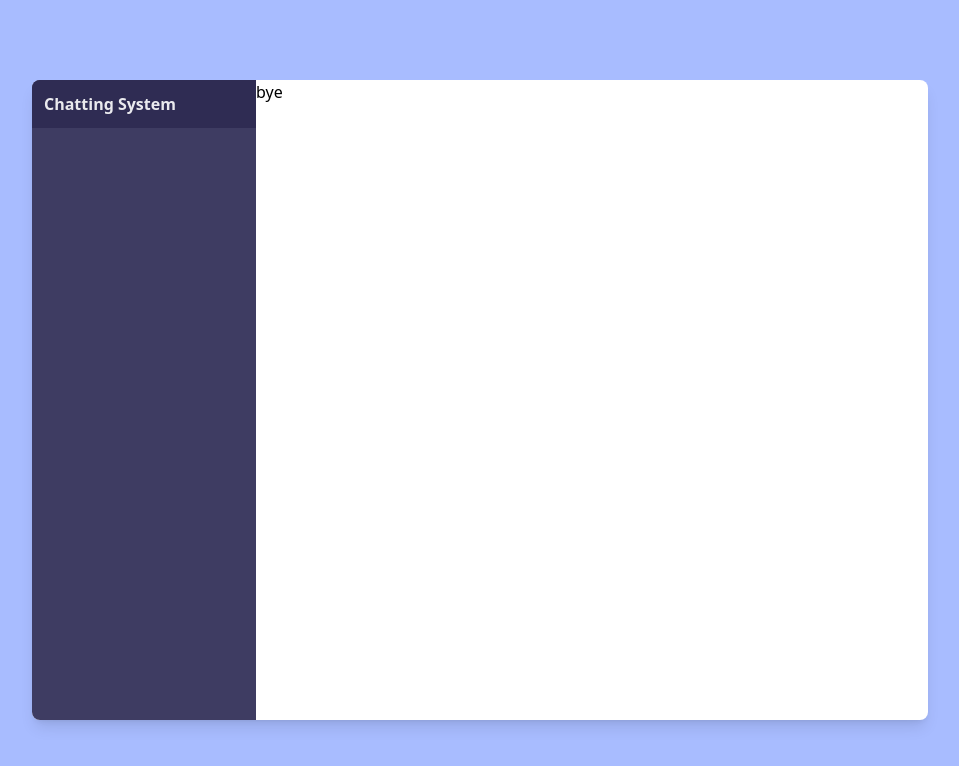
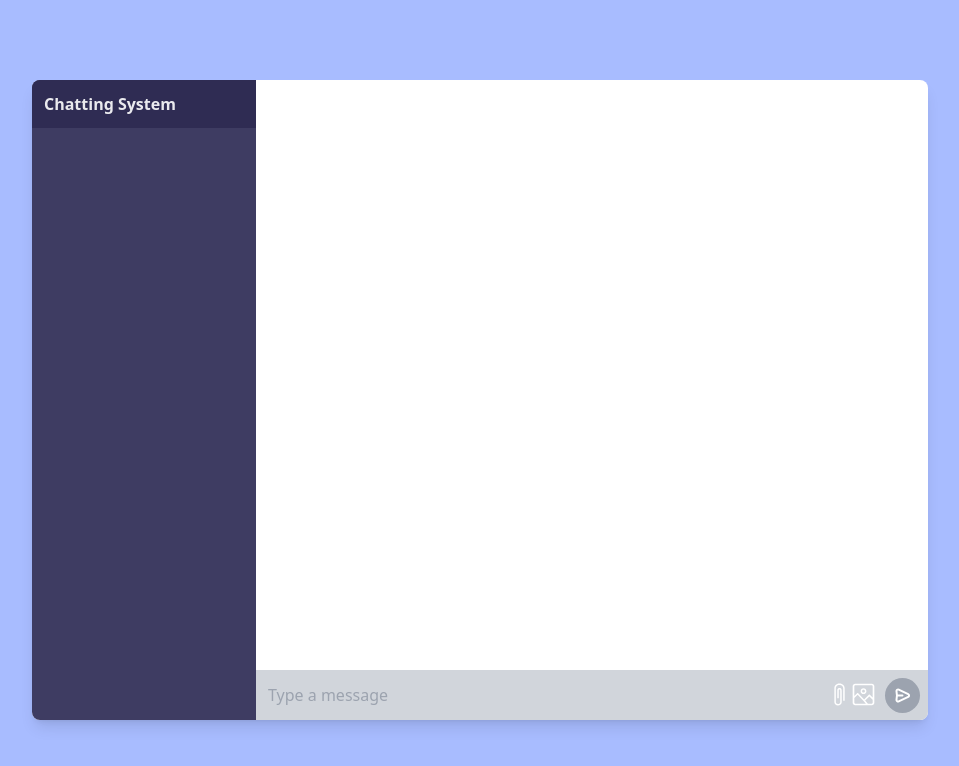
Before and after one commit to Shikharmall/chattingSystemReact, a React (Vite) app: page / in a window 1280 px wide. Shown: the top 766 px of the page, without its empty margins (160-1119 px from the left). Built offline with nearby package versions, Linux system fonts and the light colour scheme.

Commit message:
added sidebar and chatting typing input

```diff
--- /dev/null
+++ b/src/components/ChattingTyping.jsx
@@ -0,0 +1,69 @@
+import React from "react";
+
+export default function ChattingTyping() {
+  return (
+    <div className="w-3/4 h-full relative">
+      <div className="absolute bottom-0 left-0 w-full  border-none outline-none focus:ring-none focus:outline-none ">
+        <div className="relative h-[50px]">
+          <input
+            placeholder="Type a message"
+            className="bg-gray-300 w-full h-full p-3 rounded-br-lg pr-14"
+            style={{outline: 'none'}}
+          />
+          <svg
+            width=" 25px"
+            height="25px"
+            className="absolute right-16 top-0 m-3 cursor-pointer"
+            viewBox="0 0 17 17"
+            version="1.1"
+            xmlns="http://www.w3.org/2000/svg"
+            xmlns:xlink="http://www.w3.org/1999/xlink"
+          >
+            <path
+              d="M12.021 4.234v8.498h-1v-8.498c0-1.091-0.799-2.266-2.554-2.266-1.941 0-2.459 1.424-2.459 2.266v8.121h0.007v1.457c0 0.62 0.693 1.206 1.426 1.206 0.844 0 1.567-0.683 1.567-1.241v-0.27h-0.003l0.008-7.617c0-0.874-0.247-0.874-0.466-0.874-0.369 0-0.547 0.035-0.547 0.823v5.146h-1v-5.146c0-0.451 0-1.823 1.547-1.823 0.669 0 1.466 0.325 1.466 1.875l-0.007 6.43h0.002v1.457c0 1.173-1.224 2.241-2.567 2.241-1.292 0-2.426-1.031-2.426-2.206v-0.074h-0.007v-9.505c0-1.573 1.082-3.266 3.459-3.266 2.333 0.001 3.554 1.643 3.554 3.266z"
+              fill="#fff"
+            />
+          </svg>
+          <svg
+            width=" 25px"
+            height="25px"
+            viewBox="0 0 15 15"
+            fill="none"
+            className="absolute right-10 top-0 m-3 cursor-pointer"
+            xmlns="http://www.w3.org/2000/svg"
+          >
+            <path
+              fill-rule="evenodd"
+              clip-rule="evenodd"
+              d="M2.5 1H12.5C13.3284 1 14 1.67157 14 2.5V12.5C14 13.3284 13.3284 14 12.5 14H2.5C1.67157 14 1 13.3284 1 12.5V2.5C1 1.67157 1.67157 1 2.5 1ZM2.5 2C2.22386 2 2 2.22386 2 2.5V8.3636L3.6818 6.6818C3.76809 6.59551 3.88572 6.54797 4.00774 6.55007C4.12975 6.55216 4.24568 6.60372 4.32895 6.69293L7.87355 10.4901L10.6818 7.6818C10.8575 7.50607 11.1425 7.50607 11.3182 7.6818L13 9.3636V2.5C13 2.22386 12.7761 2 12.5 2H2.5ZM2 12.5V9.6364L3.98887 7.64753L7.5311 11.4421L8.94113 13H2.5C2.22386 13 2 12.7761 2 12.5ZM12.5 13H10.155L8.48336 11.153L11 8.6364L13 10.6364V12.5C13 12.7761 12.7761 13 12.5 13ZM6.64922 5.5C6.64922 5.03013 7.03013 4.64922 7.5 4.64922C7.96987 4.64922 8.35078 5.03013 8.35078 5.5C8.35078 5.96987 7.96987 6.35078 7.5 6.35078C7.03013 6.35078 6.64922 5.96987 6.64922 5.5ZM7.5 3.74922C6.53307 3.74922 5.74922 4.53307 5.74922 5.5C5.74922 6.46693 6.53307 7.25078 7.5 7.25078C8.46693 7.25078 9.25078 6.46693 9.25078 5.5C9.25078 4.53307 8.46693 3.74922 7.5 3.74922Z"
+              fill="#ffffff"
+            />
+          </svg>
+          <svg
+            width="35px"
+            height="35px"
+            viewBox="0 0 24 24"
+            fill="none"
+            className="absolute right-0 top-0 m-2 cursor-pointer bg-gray-400 rounded-full p-2"
+            xmlns="http://www.w3.org/2000/svg"
+          >
+            <g clip-path="url(#clip0_429_11051)">
+              <path
+                d="M5 12L4.39589 6.56299C4.22297 5.0067 5.82469 3.86433 7.23983 4.53465L19.1842 10.1925C20.7093 10.9149 20.7093 13.0851 19.1842 13.8075L7.23983 19.4653C5.82469 20.1357 4.22297 18.9933 4.39589 17.437L5 12ZM5 12H12"
+                stroke="#fff"
+                stroke-width="2.5"
+                stroke-linecap="round"
+                stroke-linejoin="round"
+              />
+            </g>
+            <defs>
+              <clipPath id="clip0_429_11051">
+                <rect width="24" height="24" fill="white" />
+              </clipPath>
+            </defs>
+          </svg>
+        </div>
+      </div>
+    </div>
+  );
+}
--- /dev/null
+++ b/src/components/SideBar.jsx
@@ -0,0 +1,13 @@
+import React from "react";
+
+export default function SideBar() {
+  return (
+    <div className="w-1/4 bg-[#3e3c62] h-[100%] rounded-l-lg flex flex-col">
+      <div className="p-3 flex bg-[#2f2c53] rounded-tl-lg">
+        <p className="text-white text-opacity-90 font-semibold">
+          Chatting System
+        </p>
+      </div>
+    </div>
+  );
+}
--- a/src/pages/ChatPage.jsx
+++ b/src/pages/ChatPage.jsx
@@ -1,22 +1,16 @@
-import React from 'react'
+import React from "react";
+import ChattingTyping from "../components/ChattingTyping";
+import SideBar from "../components/SideBar";
 
 export default function ChatPage() {
   return (
-    <div className='bg-[#a8bcff] w-[100vw] h-[100vh] flex justify-center items-center'>
-
-        <div className='bg-white w-[70vw] h-[80vh] rounded-lg shadow-lg'>
-
-            <div className='flex w-full h-full'>
-                <div className='w-1/4 bg-[#3e3c62] h-[100%] rounded-l-lg flex flex-col'>
-                    <div className='p-3 flex bg-[#2f2c53] rounded-tl-lg'>
-                        <p className='text-white text-opacity-90 font-semibold'>Chatting System</p>
-                    </div>
-                </div>
-                <div className='w-3/4 h-full'> bye</div>
-            </div>
-
+    <div className="bg-[#a8bcff] w-[100vw] h-[100vh] flex justify-center items-center">
+      <div className="bg-white w-[70vw] h-[80vh] rounded-lg shadow-lg">
+        <div className="flex w-full h-full">
+          <SideBar />
+          <ChattingTyping />
         </div>
-
+      </div>
     </div>
-  )
+  );
 }
```
